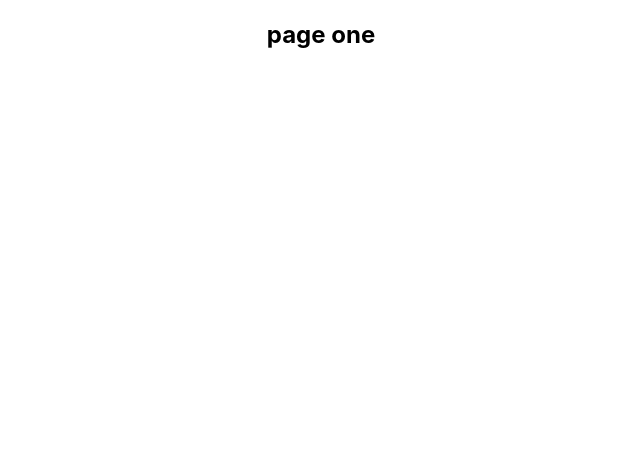
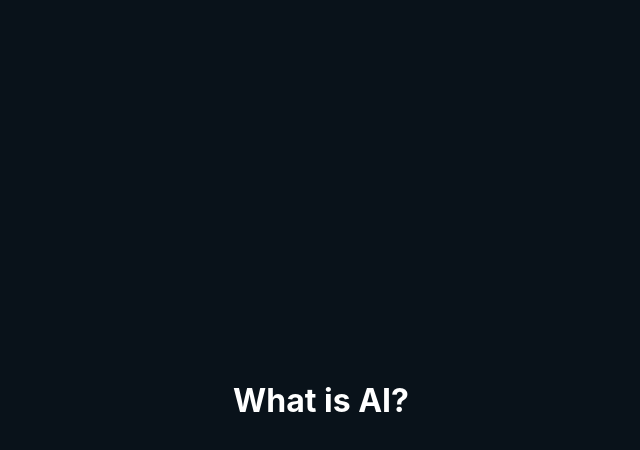
Before and after one commit to George-Taco/hack-bi-site, a React (Create React App) app: page /page_one in a window 1280 px wide. Shown: the top 450 px of the page, without its empty margins (319-959 px from the left). Built offline with nearby package versions, Linux system fonts and the light colour scheme.

Commit message:
added the layout for page 1

```diff
--- a/src/App.css
+++ b/src/App.css
@@ -36,3 +36,47 @@
     transform: rotate(360deg);
   }
 }
+.PageOne{
+  background: #09121A;
+align-items: center;
+height: 100vh;
+
+display: flex;
+}
+
+/* cant get this to look good lol
+its supposed to be on page 1, values taken from figma*/
+.Gradient{
+opacity: 0.7;
+background: radial-gradient(70.71% 70.71% at 50% 50%, rgba(2, 84, 156, 0.63) 0%, rgba(0, 0, 0, 0.00) 100%);
+width: 884px;
+height: 650px;
+flex-shrink: 0;
+}
+.PageOneHeader{
+  margin: auto;
+  color: white;
+  float: left;
+}
+/* the two text boxes for page one*/
+.Card1{
+position: absolute;
+float: left;
+border-radius: 24px;
+background-color: aliceblue;
+height:75vh;
+}
+
+.Card2{
+position: absolute;
+border-radius:24px;
+background-color:aliceblue;
+height:75vh;
+
+
+}
+
+.PageOneText{
+  color: white;
+
+}
--- a/src/pages/page_one.tsx
+++ b/src/pages/page_one.tsx
@@ -2,6 +2,11 @@ import Header from "../components/Header";
 
 export default function page_one() {
     return (
-        <h2>page one</h2>
+        <div className="PageOne">
+
+        <h1 className="PageOneHeader">What is AI?</h1>
+        <div className="Card1"></div>
+        <div className="Card2"></div>
+        </div>
     )
 }
--- a/src/pages/page_two.tsx
+++ b/src/pages/page_two.tsx
@@ -2,6 +2,6 @@ import Header from "../components/Header";
 
 export default function page_two() {
     return (
-        <h2>Page two page</h2>
+        <h1 className="PageOneHeader">What is AI?</h1>
     )
 }
```
